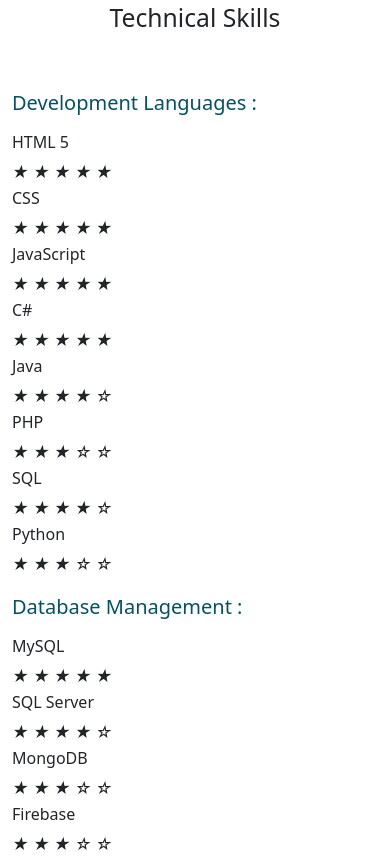
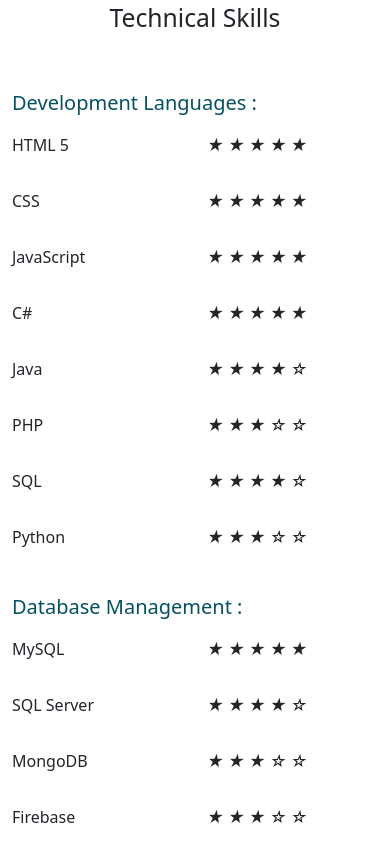
Before and after one commit to Marc-J-L/My-Portfolio, a website: page index.html in a window 390 px wide. Shown: the part 739-1597 px from the top of the page. Drawn offline with nearby package versions, Linux system fonts and the light colour scheme.

Commit message:
fix skill

```diff
--- a/index.html
+++ b/index.html
@@ -12,25 +12,25 @@
 <body>
   <div class="container fixed-top">
     <div class="navbar navbar-expand-lg navbar-light bg-light align-items-end border-bottom border-3 border-primary-subtle ">
-      <h1 class="fs-2 navbar-brand ps-4 col-md-4" >  Marc <span style="color: gray">Jie Li</span></h1>
+      <h1 class="fs-2 navbar-brand ps-4 col-xxl-3 col-lg-3 col-md-3" >  Marc <span style="color: gray">Jie Li</span></h1>
       <button class="navbar-toggler ms-auto " type="button" data-bs-toggle="collapse" data-bs-target="#navbarNav" aria-controls="navbarNav" aria-expanded="false" aria-label="Toggle navigation">
         <span class="navbar-toggler-icon"></span>
       </button>
-      <div class="collapse navbar-collapse col-md-8" id="navbarNav">
+      <div class="collapse navbar-collapse col-xxl-9 col-lg-9 col-md-9" id="navbarNav">
         <ul class="navbar-nav ">
-          <li class="nav-item active col-md-2">
+          <li class="nav-item active col-md-2 col-lg-2 ">
             <a href="#line00" class="nav-pp nav-link">About me</a>
           </li>
-          <li class="nav-item col-md-2">
+          <li class="nav-item col-md-2 col-lg-2">
             <a href="#line01" class="nav-pp nav-link">Tech Skills</a>
           </li>
-          <li class="nav-item col-md-2">
+          <li class="nav-item col-md-2 col-lg-2">
             <a href="#line03" class="nav-pp nav-link">Projects</a>
           </li>
-          <li class="nav-item col-md-2">
+          <li class="nav-item col-md-2 col-lg-2">
             <a href="#line04" class="nav-pp nav-link">Contact</a>
           </li>
-          <li class="nav-item col-md-2">
+          <li class="nav-item col-md-2 col-lg-2">
             <a href="docs/Resume-Marc_Jie_Li.pdf" download class="nav-pd nav-link">Download CV</a>
           </li>
         </ul>
@@ -41,10 +41,10 @@
   <div class="container" style="padding-top: 73px;">
     <div id="line00"></div>
     <div id="introduce" class="row">
-      <div class="col-lg-4 col-md-6 col-sm-12">
+      <div class="col-xl-4 col-lg-4 col-md-6 col-sm-12">
         <img src="img/my02.jpg" alt="photo" id="myPhoto" >
       </div>
-      <div class="col-lg-8 col-md-6 col-sm-auto">
+      <div class="col-xl-8 col-lg-8 col-md-6 col-sm-auto">
         <p class="fs-5">Hi, I am Marc. <br> A detail-oriented
           full-stack developer passionate about technical
           intricacies. <br>Familiar in various technical stacks.</p>
@@ -62,8 +62,8 @@
         <div class="col-lg-4 col-md-6 col-sm-12">
         <h5 class="text-info-emphasis">Development Languages :</h5>
         <dl class="ss row" style="height: 40px; padding-top: 10px;align-items:baseline" >
-          <dt class="col-md-6 h6 col-sm-6" >HTML 5</dt>
-          <dd class="star col-md-6 col-sm-6">
+          <dt class="col-md-6 h6 col-sm-6 col-6" >HTML 5</dt>
+          <dd class="star col-md-6 col-sm-6 col-6">
             <i >&#9733;</i>
             <i >&#9733;</i>
             <i >&#9733;</i>
@@ -73,8 +73,8 @@
         </dl>
 
         <dl class="ss row" style="height: 40px; padding-top: 10px;align-items:baseline" >
-          <dt class="col-md-6 h6 col-sm-6">CSS</dt>
-          <dd class="star col-md-6 col-sm-6">
+          <dt class="col-md-6 h6 col-sm-6 col-6">CSS</dt>
+          <dd class="star col-md-6 col-sm-6 col-6">
             <i >&#9733;</i>
             <i >&#9733;</i>
             <i >&#9733;</i>
@@ -84,8 +84,8 @@
         </dl>
 
         <dl class="ss row" style="height: 40px; padding-top: 10px;align-items:baseline" >
-          <dt class="col-md-6 h6 col-sm-6">JavaScript</dt>
-          <dd class="star col-md-6 col-sm-6">
+          <dt class="col-md-6 h6 col-sm-6 col-6">JavaScript</dt>
+          <dd class="star col-md-6 col-sm-6 col-6">
             <i >&#9733;</i>
             <i >&#9733;</i>
             <i >&#9733;</i>
@@ -95,8 +95,8 @@
         </dl>
 
         <dl class="ss row" style="height: 40px; padding-top: 10px;align-items:baseline" >
-          <dt class="col-md-6 h6 col-sm-6">C#</dt>
-          <dd class="star col-md-6 col-sm-6">
+          <dt class="col-md-6 h6 col-sm-6 col-6">C#</dt>
+          <dd class="star col-md-6 col-sm-6 col-6">
             <i >&#9733;</i>
             <i >&#9733;</i>
             <i >&#9733;</i>
@@ -106,8 +106,8 @@
         </dl>
 
         <dl class="ss row" style="height: 40px; padding-top: 10px;align-items:baseline" >
-          <dt class="col-md-6 h6 col-sm-6">Java</dt>
-          <dd class="star col-md-6 col-sm-6">
+          <dt class="col-md-6 h6 col-sm-6 col-6">Java</dt>
+          <dd class="star col-md-6 col-sm-6 col-6">
             <i >&#9733;</i>
             <i >&#9733;</i>
             <i >&#9733;</i>
@@ -117,8 +117,8 @@
         </dl>
 
         <dl class="ss row" style="height: 40px; padding-top: 10px;align-items:baseline" >
-          <dt class="col-md-6 h6 col-sm-6">PHP</dt>
-          <dd class="star col-md-6 col-sm-6">
+          <dt class="col-md-6 h6 col-sm-6 col-6">PHP</dt>
+          <dd class="star col-md-6 col-sm-6 col-6">
             <i >&#9733;</i>
             <i >&#9733;</i>
             <i >&#9733;</i>
@@ -128,8 +128,8 @@
         </dl>
 
         <dl class="ss row" style="height: 40px; padding-top: 10px;align-items:baseline" >
-          <dt class="col-md-6 h6 col-sm-6">SQL</dt>
-          <dd class="star col-md-6 col-sm-6">
+          <dt class="col-md-6 h6 col-sm-6 col-6">SQL</dt>
+          <dd class="star col-md-6 col-sm-6 col-6">
             <i >&#9733;</i>
             <i >&#9733;</i>
             <i >&#9733;</i>
@@ -139,8 +139,8 @@
         </dl>
 
         <dl class="ss row" style="height: 40px; padding-top: 10px;align-items:baseline" >
-          <dt class="col-md-6 h6 col-sm-6">Python</dt>
-          <dd class="star col-md-6 col-sm-6">
+          <dt class="col-md-6 h6 col-sm-6 col-6">Python</dt>
+          <dd class="star col-md-6 col-sm-6 col-6">
             <i >&#9733;</i>
             <i >&#9733;</i>
             <i >&#9733;</i>
@@ -154,8 +154,8 @@
         <h5 class="text-info-emphasis">Database Management :</h5>
 
         <dl class="ss row" style="height: 40px; padding-top: 10px;align-items:baseline" >
-          <dt class="col-md-6 h6 col-sm-6">MySQL</dt>
-          <dd class="star col-md-6 col-sm-6">
+          <dt class="col-md-6 h6 col-sm-6 col-6">MySQL</dt>
+          <dd class="star col-md-6 col-sm-6 col-6">
             <i >&#9733;</i>
             <i >&#9733;</i>
             <i >&#9733;</i>
@@ -165,8 +165,8 @@
         </dl>
 
         <dl class="ss row" style="height: 40px; padding-top: 10px;align-items:baseline" >
-          <dt class="col-md-6 h6 col-sm-6">SQL Server</dt>
-          <dd class="star col-md-6 col-sm-6">
+          <dt class="col-md-6 h6 col-sm-6 col-6">SQL Server</dt>
+          <dd class="star col-md-6 col-sm-6 col-6">
             <i >&#9733;</i>
             <i >&#9733;</i>
             <i >&#9733;</i>
@@ -176,8 +176,8 @@
         </dl>
 
         <dl class="ss row" style="height: 40px; padding-top: 10px;align-items:baseline" >
-          <dt class="col-md-6 h6 col-sm-6">MongoDB</dt>
-          <dd class="star col-md-6 col-sm-6">
+          <dt class="col-md-6 h6 col-sm-6 col-6">MongoDB</dt>
+          <dd class="star col-md-6 col-sm-6 col-6">
             <i >&#9733;</i>
             <i >&#9733;</i>
             <i >&#9733;</i>
@@ -187,8 +187,8 @@
         </dl>
 
         <dl class="ss row" style="height: 40px; padding-top: 10px;align-items:baseline" >
-          <dt class="col-md-6 h6 col-sm-6">Firebase</dt>
-          <dd class="star col-md-6 col-sm-6">
+          <dt class="col-md-6 h6 col-sm-6 col-6">Firebase</dt>
+          <dd class="star col-md-6 col-sm-6 col-6">
             <i >&#9733;</i>
             <i >&#9733;</i>
             <i >&#9733;</i>
@@ -611,5 +611,5 @@
   </div>
   <script src="https://cdn.jsdelivr.net/npm/bootstrap@5.3.0/dist/js/bootstrap.bundle.min.js"></script>
 
-</body>
+ </body>
 </html>
```
